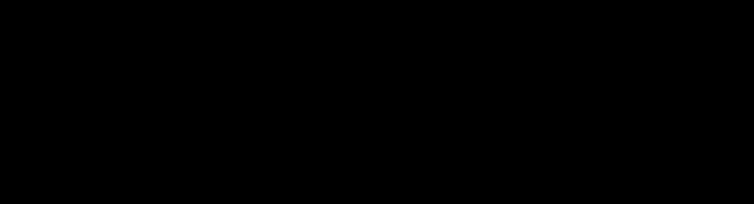
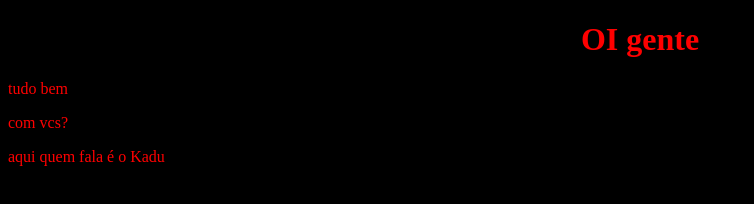
Before and after one commit to 2Kadu0Panichi2/2Kadu0Panichi2, a plain HTML site: page index.html in a window 1280 px wide. Shown: the whole page, without its empty margins (0-754 px from the left). Drawn offline with Linux system fonts and the light colour scheme.

Commit message:
Atualizando cores

```diff
--- a/index.html
+++ b/index.html
@@ -13,6 +13,6 @@
 
 <p>tudo bem</p>
 <p>com vcs?</p>
-
+<p>aqui quem fala é o Kadu</p>
 </body>
 </html>
--- a/style.css
+++ b/style.css
@@ -1,3 +1,12 @@
 body {
     background-color: black;
 }
+
+h1 {
+    text-align: center;
+}
+
+h1,
+p {
+    color: rgb(255, 0, 0);
+}
```
